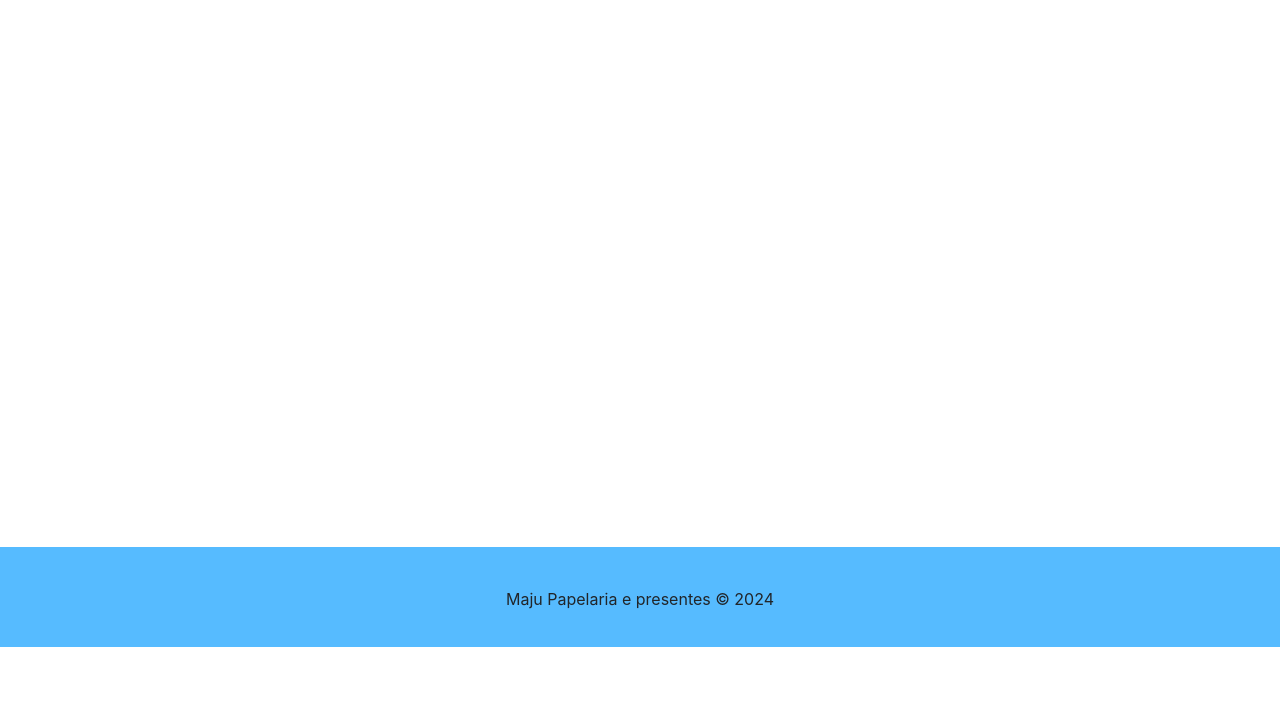
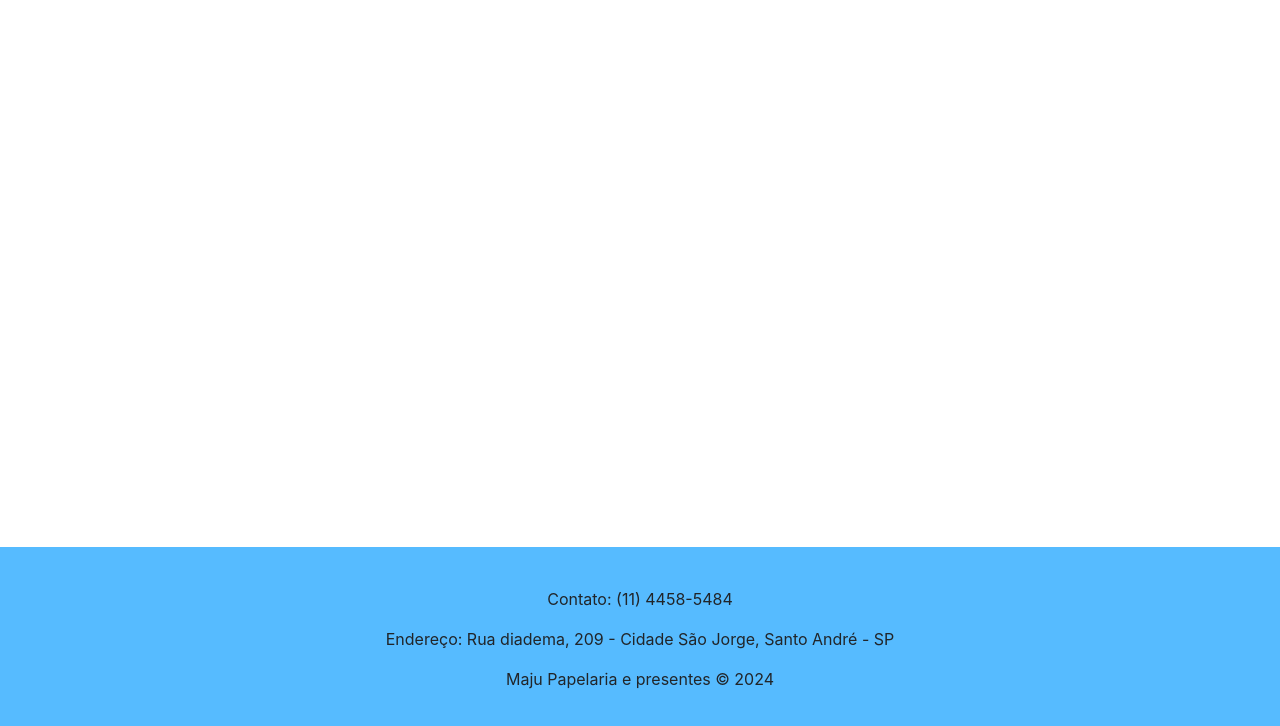
Before and after one commit to Marckesco/PapelariaMaju, a plain HTML site: page index.html in a window 1280 px wide. Shown: the part 1712-2438 px from the top of the page. Before the commit the page ends 2359 px from the top, so only its background shows below. Drawn offline with nearby package versions, Linux system fonts and the light colour scheme.

Commit message:
Add files via upload

```diff
--- a/index.html
+++ b/index.html
@@ -21,7 +21,7 @@
                 <li class="primeiro"> Inicio </li>
                 <li> Papelaria </li>
                 <li> Presentes </li>
-                <li> Catálogos </li>
+                <li> Cosméticos </li>
                 <li class="ultimo"> Sobre </li>
             </ul>
         </nav>
@@ -172,6 +172,8 @@
   </main>
 
   <footer id="rodapé">
+    <p> Contato: (11) 4458-5484</p>
+    <p> Endereço: Rua diadema, 209 - Cidade São Jorge, Santo André - SP</p>
     <p> Maju Papelaria e presentes &copy; 2024</p>
   </footer>
 
--- a/style.css
+++ b/style.css
@@ -192,13 +192,13 @@ h2{
   #rodapé{
     background-color: rgb(86, 187, 255);
 
-    display: flex;
+    display: list-item;
     text-align: center;
     justify-content: center;
 
 
     padding-top: 40px;
     margin-top: 500px;
-    height: 100px;
+    height: 180px;
 
   }
```
